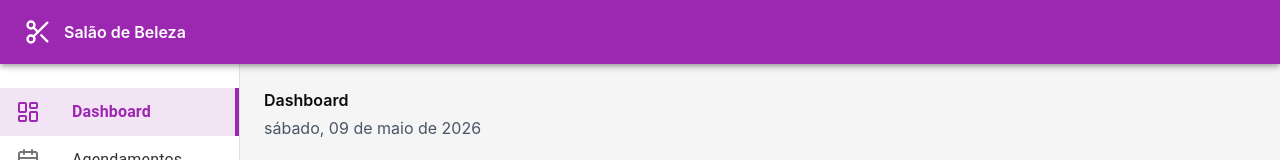
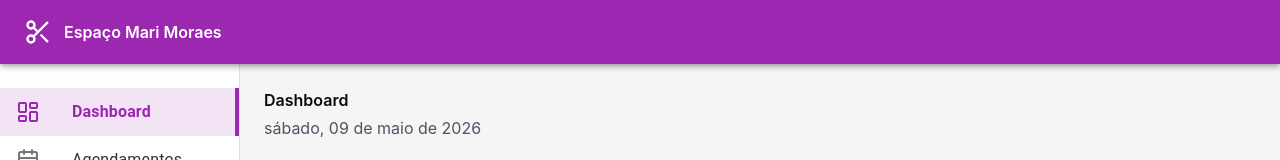
Before and after one commit to feliperodriguescerqueira-hash/Agendaecontrolefinanceiro, a React (Vite) app: page / in a window 1280 px wide. Shown: the top 160 px of the page. Built offline with nearby package versions, Linux system fonts and the light colour scheme.

Commit message:
Personalização Mari Moraes

```diff
--- a/src/app/App.tsx
+++ b/src/app/App.tsx
@@ -48,7 +48,7 @@ export default function App() {
       >
         <Toolbar>
           <Scissors className="mr-3" size={28} />
-          <h1 className="font-semibold">Salão de Beleza</h1>
+          <h1 className="font-semibold">Espaço Mari Moraes</h1>
         </Toolbar>
       </AppBar>
 
```
Also changed, not shown: public/manifest.json (renamed from guidelines/public/manifest.json).
